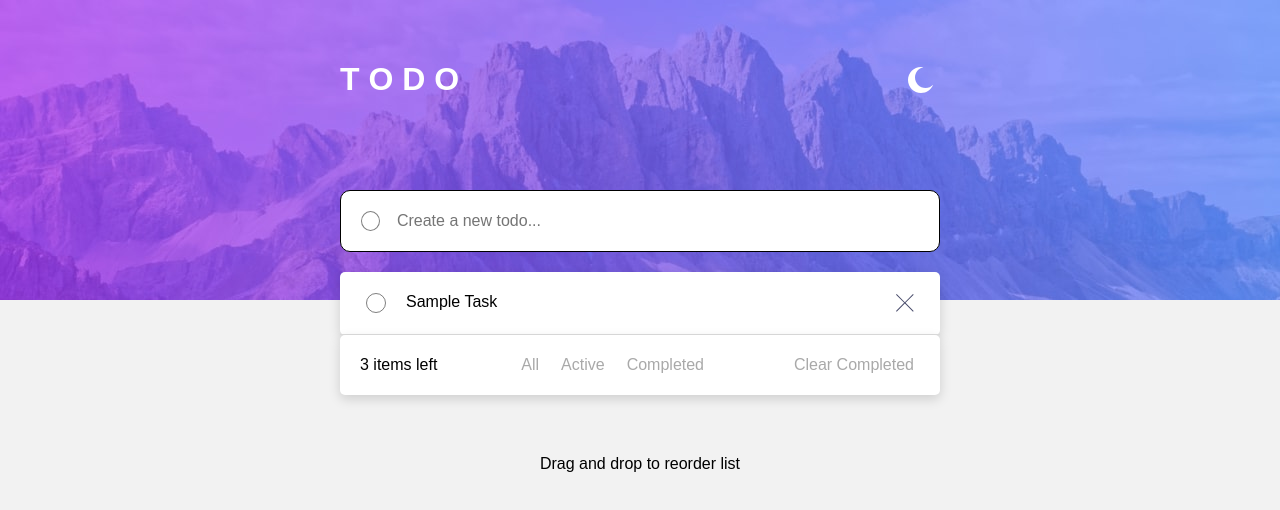
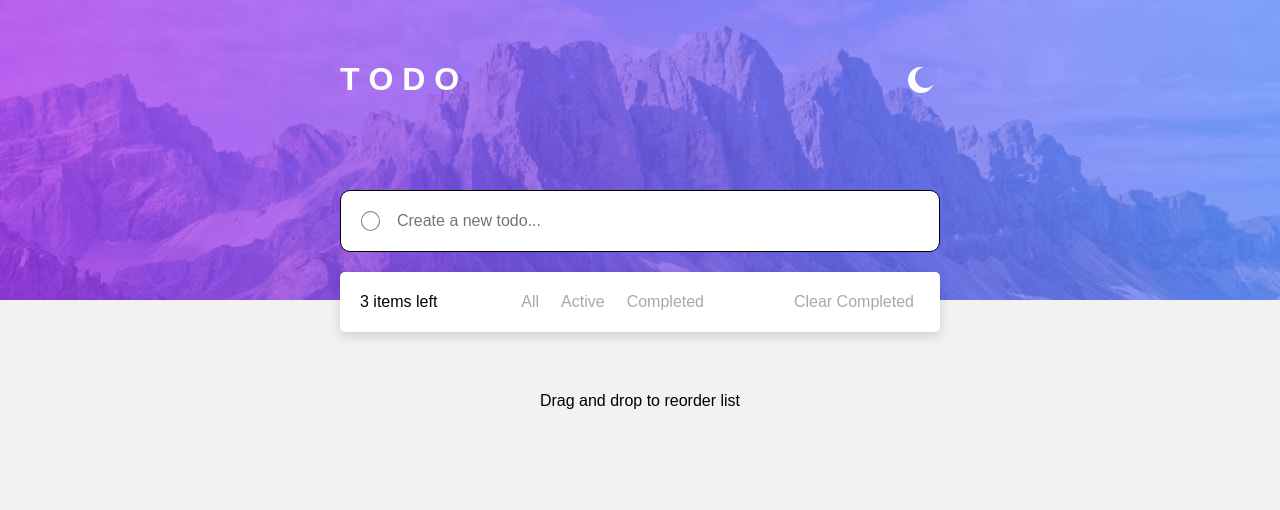
Before and after one commit to R3sty/react-to-do, a React (Vite) app: page / in a window 1280 px wide. Shown: the top 510 px of the page. Built offline with nearby package versions, Linux system fonts and the light colour scheme.

Commit message:
Update: Tasks is now rendering for users.

```diff
--- a/src/components/MainSection.tsx
+++ b/src/components/MainSection.tsx
@@ -15,7 +15,7 @@ export default function MainSection() {
   return (
     <div className="main-container">
       <TodoForm onSubmit={addTodo} />
-      <TodoList />
+      <TodoList todoItems={todos} />
       <TodoFilter />
       <p className="drag-text">Drag and drop to reorder list</p>
     </div>
--- a/src/components/TodoList.tsx
+++ b/src/components/TodoList.tsx
@@ -1,18 +1,20 @@
 import "./TodoList.css";
 import cross from "../assets/images/icon-cross.svg";
 
-export default function TodoList() {
+export default function TodoList({ todoItems }) {
   return (
     <ul className="todo-list">
+      {todoItems.map((task) => (
         <li className="todo-item">
           <button className="complete-btn">
             <span className="check-icon"></span>
-          <span>Sample Task</span>
+            <span>{task}</span>
           </button>
           <button className="delete-btn">
             <img src={cross} />
           </button>
         </li>
+      ))}
     </ul>
   );
 }
```
Lines whose indentation alone changed are shown as unchanged.
